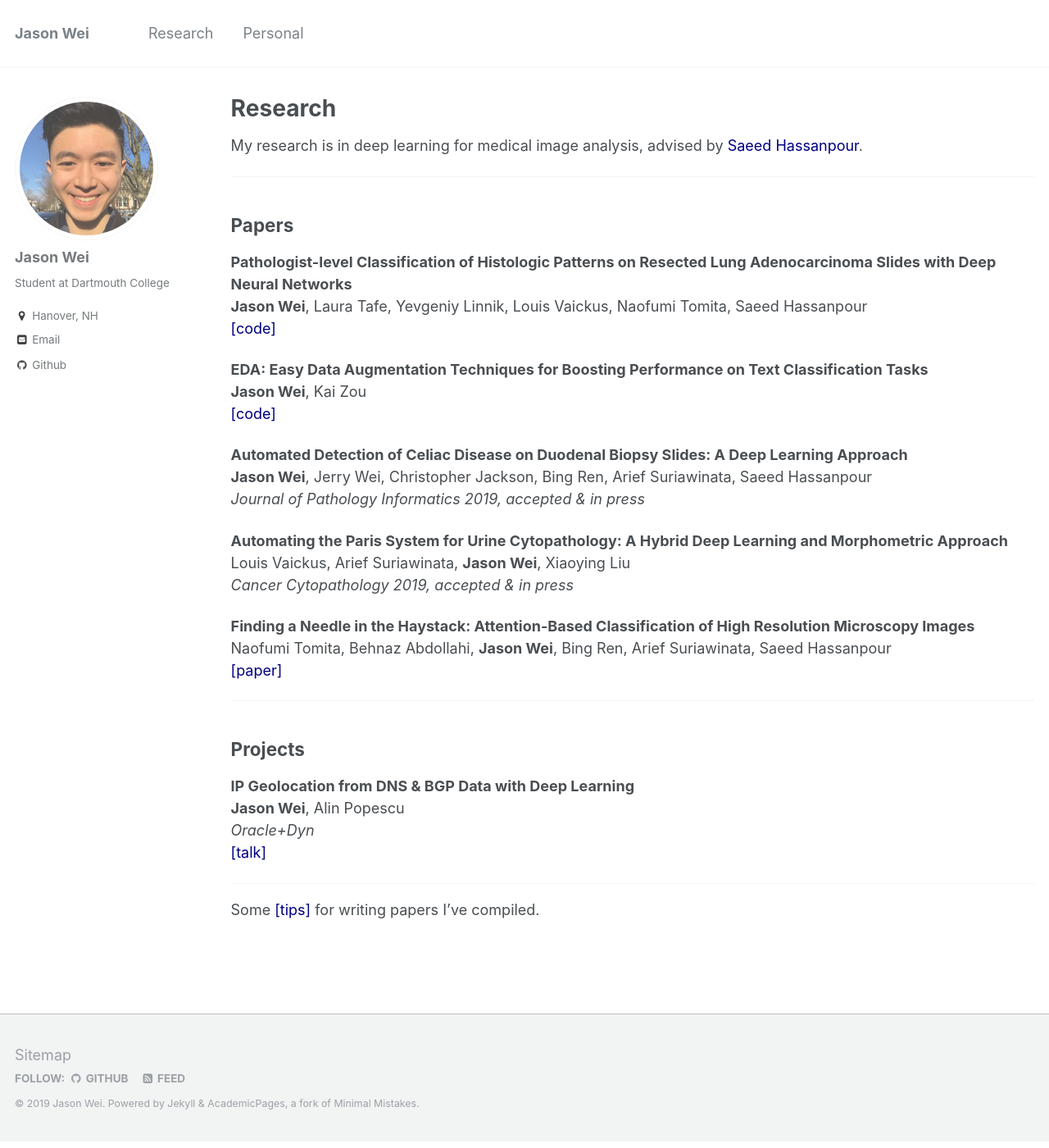
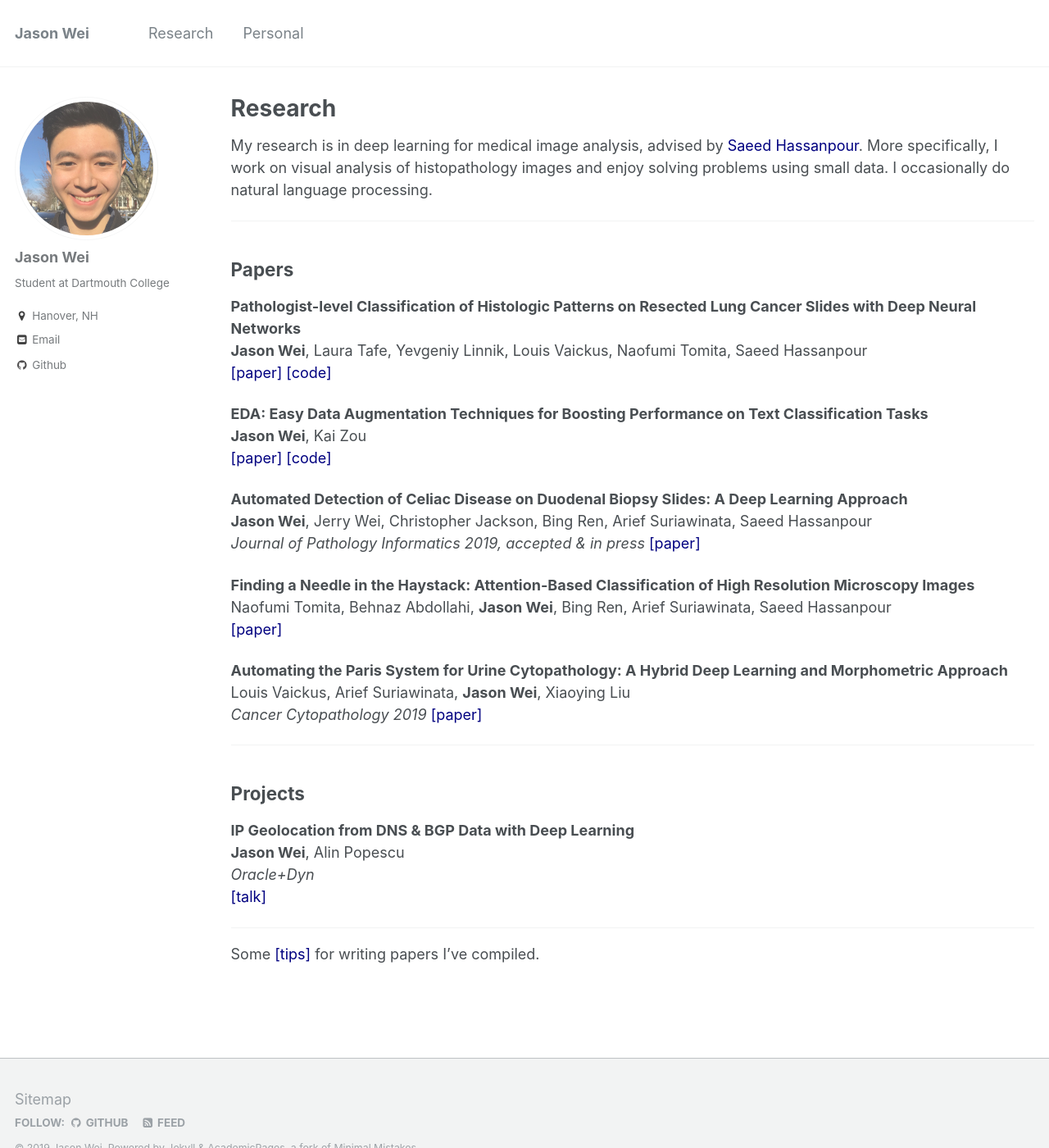
Before and after one commit to jasonwei20/jasonwei20.github.io, a Jekyll site: the page built from _pages/research.md, in a window 1280 px wide and 1400 px high. Shown: the whole window at 82% size. Built offline with Jekyll 4.4.1, drawn with Linux system fonts in a browser that asks for light colours.

Commit message:
add arxiv links

```diff
--- a/_pages/research.md
+++ b/_pages/research.md
@@ -9,31 +9,34 @@ redirect_from:
 
 {% include base_path %}
 
-My research is in deep learning for medical image analysis, advised by <a href="https://www.hassanpourlab.com/" style="color:navy" target="_blank">Saeed Hassanpour</a>.
+My research is in deep learning for medical image analysis, advised by <a href="https://www.hassanpourlab.com/" style="color:navy" target="_blank">Saeed Hassanpour</a>. More specifically, I work on visual analysis of histopathology images and enjoy solving problems using small data. I occasionally do natural language processing.
 
 ------
 
 Papers
 ------
-**Pathologist-level Classification of Histologic Patterns on Resected Lung Adenocarcinoma Slides with Deep Neural Networks**
+**Pathologist-level Classification of Histologic Patterns on Resected Lung Cancer Slides with Deep Neural Networks**
 **Jason Wei**, Laura Tafe, Yevgeniy Linnik, Louis Vaickus, Naofumi Tomita, Saeed Hassanpour
+<a href="http://arxiv.org/abs/1901.11489" style="color:navy" target="_blank">[paper]</a>
 <a href="https://github.com/BMIRDS/deepslide" style="color:navy" target="_blank">[code]</a>
 
 **EDA: Easy Data Augmentation Techniques for Boosting Performance on Text Classification Tasks**
 **Jason Wei**, Kai Zou
-<a href="https://github.com/jasonwei20/eda_nlp" style="color:navy" target="_blank">[code]</a>
+<a href="http://arxiv.org/abs/1901.11196" style="color:navy" target="_blank">[paper]</a> <a href="https://github.com/jasonwei20/eda_nlp" style="color:navy" target="_blank">[code]</a>
 
 **Automated Detection of Celiac Disease on Duodenal Biopsy Slides: A Deep Learning Approach**
 **Jason Wei**, Jerry Wei, Christopher Jackson, Bing Ren, Arief Suriawinata, Saeed Hassanpour
 *Journal of Pathology Informatics 2019, accepted & in press*
-
-**Automating the Paris System for Urine Cytopathology: A Hybrid Deep Learning and Morphometric Approach**
-Louis Vaickus, Arief Suriawinata, **Jason Wei**, Xiaoying Liu
-*Cancer Cytopathology 2019, accepted & in press*
+<a href="https://arxiv.org/abs/1901.11447" style="color:navy" target="_blank">[paper]</a>
 
 **Finding a Needle in the Haystack: Attention-Based Classification of High Resolution Microscopy Images**
 Naofumi Tomita, Behnaz Abdollahi, **Jason Wei**, Bing Ren, Arief Suriawinata, Saeed Hassanpour
 <a href="https://arxiv.org/abs/1811.08513" style="color:navy" target="_blank">[paper]</a>
+
+**Automating the Paris System for Urine Cytopathology: A Hybrid Deep Learning and Morphometric Approach**
+Louis Vaickus, Arief Suriawinata, **Jason Wei**, Xiaoying Liu
+*Cancer Cytopathology 2019*
+<a href="https://onlinelibrary.wiley.com/doi/abs/10.1002/cncy.22099" style="color:navy" target="_blank">[paper]</a>
 
 ------
 
```
